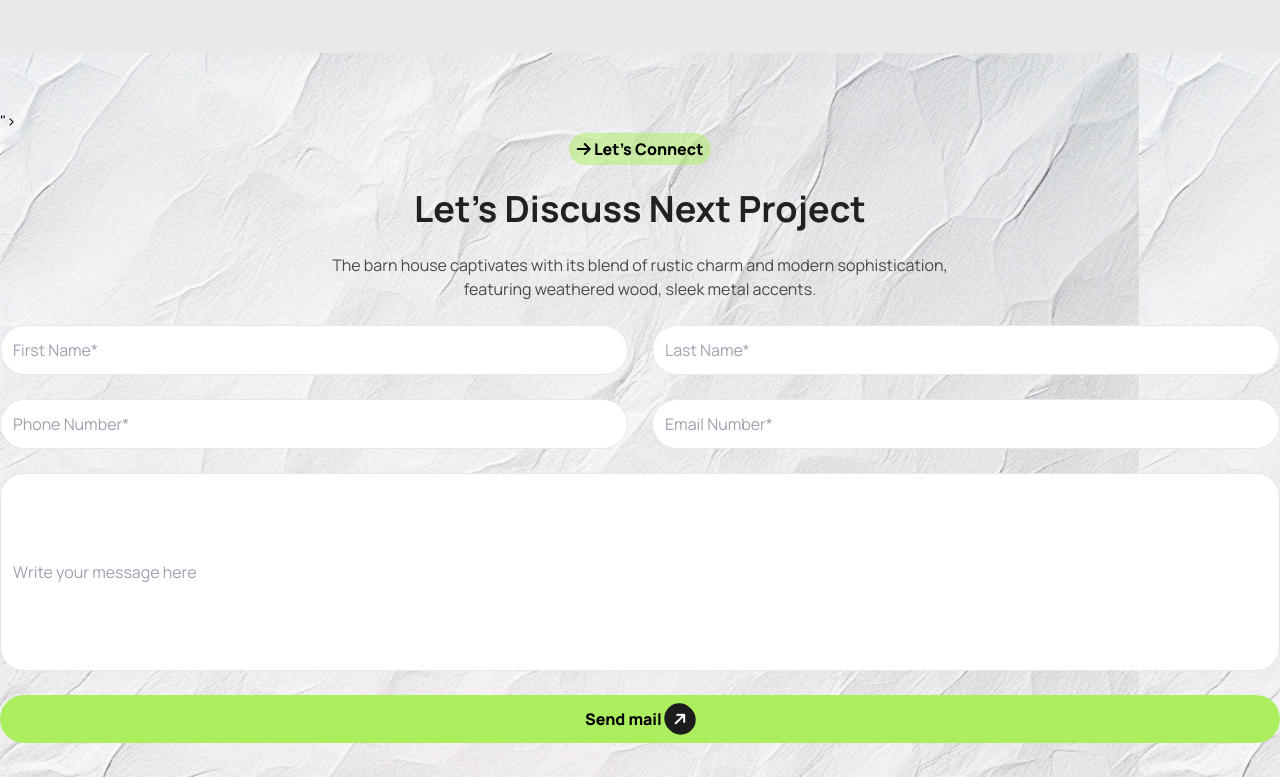
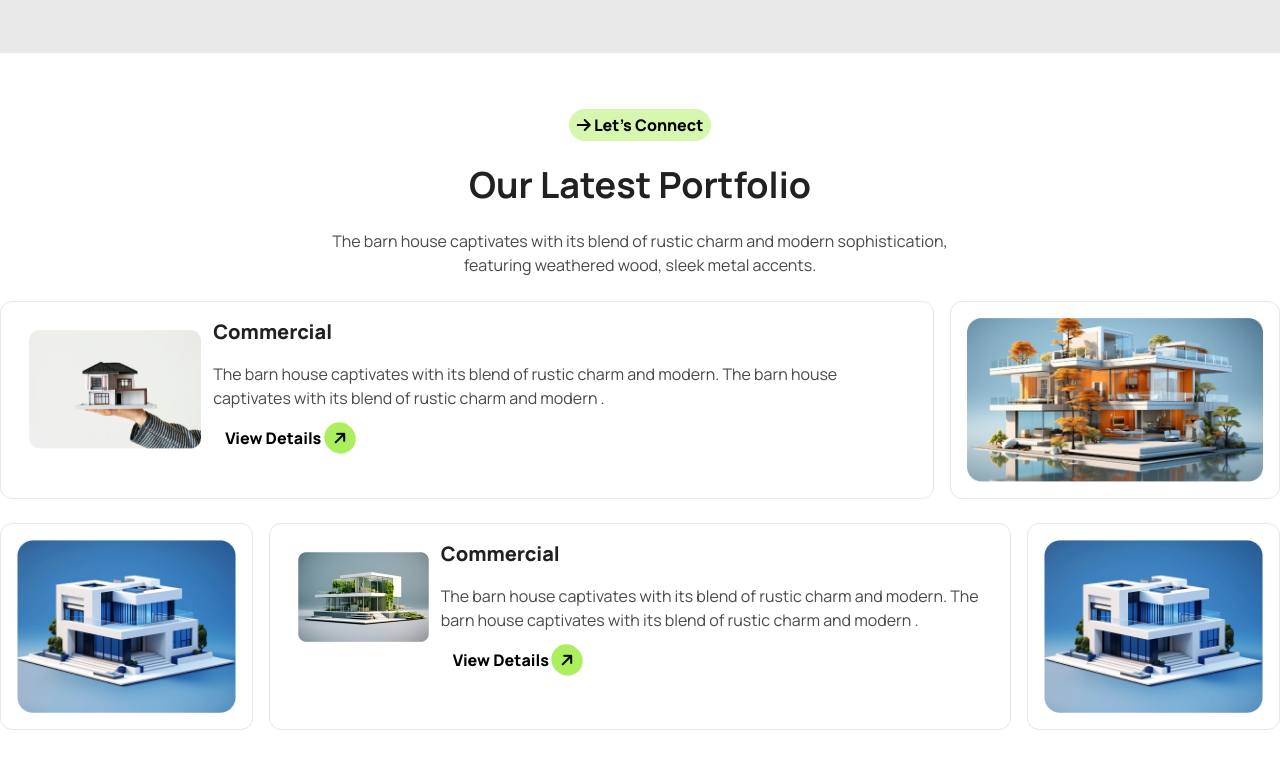
Before and after one commit to AzaxFard/Rinterio-Website, a plain HTML site: page index.html in a window 1280 px wide. Shown: the part 1963-2740 px from the top of the page. Drawn offline with nearby package versions, Linux system fonts and the light colour scheme.

Commit message:
latest portfolio section added

```diff
--- a/index.html
+++ b/index.html
@@ -122,11 +122,55 @@
             </div>
          </section>
          <!-- latest portfolio section -->
-         <section>
+         <section class="mx-auto py-14 gap-9 bg-white">
+            <div class="text-center">
+                <button class="bg-[#ABEF5F] bg-opacity-50 rounded-2xl py-1 px-2 font-extrabold mb-6"><i class="fa-solid fa-arrow-right"></i> Let’s Connect</button>
+                <h3 class="text-4xl font-bold mb-6 text-[#212121]">Our Latest Portfolio</h3>
+                <p class="mb-6 text-[#494949]">The barn house captivates with its blend of rustic charm and modern sophistication, <br> featuring weathered wood, sleek metal accents.</p>
+            </div>
+            <!-- cards container1 -->
+            <div class="max-w-screen-xl mx-auto flex gap-4 mb-6">
+            <!-- card1 -->
+            <div class="flex p-4 border rounded-xl w-4/5">
+                <div>
+                    <img class="p-3" src="Images/img1.png" alt="">
+                </div>
+                <div>
+                    <h5 class="font-extrabold text-xl text-[#212121] mb-4">Commercial</h5>
+                    <p class="text-[#494949]">The barn house captivates with its blend of rustic charm and modern. The barn house captivates with its blend of rustic charm and modern .</p>
+                    <button class="rounded-full p-3 font-extrabold">View Details <i class="fa-solid fa-arrow-right p-2 -rotate-45 bg-[#ABEF5F] rounded-full"></i></button>
+                </div>
+            </div>
+                <!-- card2 -->
+                <div class="p-4 border rounded-xl">
+                    <img class="" src="Images/img2.png" alt="">
+                </div>
+            </div>
+            <!-- card container2 -->
+            <div class="max-w-screen-xl mx-auto flex gap-4">
+                <!-- card3 -->
+                <div class="p-4 border rounded-xl">
+                    <img src="Images/img3.png" alt="">
+                </div>
+                <!-- card4 -->
+                <div class="flex p-4 border rounded-xl w-3/5">
+                    <div>
+                        <img class="p-3" src="Images/img4.png" alt="">
+                    </div>
+                    <div>
+                        <h5 class="font-extrabold text-xl text-[#212121] mb-4">Commercial</h5>
+                        <p class="text-[#494949]">The barn house captivates with its blend of rustic charm and modern. The barn house captivates with its blend of rustic charm and modern .</p>
+                        <button class="rounded-full p-3 font-extrabold">View Details <i class="fa-solid fa-arrow-right p-2 -rotate-45 bg-[#ABEF5F] rounded-full"></i></button>
+                    </div>
+                </div>
+                <!-- card5 -->
+                <div class="p-4 border rounded-xl">
+                    <img src="Images/img3.png" alt="">
+                </div>
+            </div>
          </section>
          <!-- next project section -->
           <section class="mx-auto py-14 gap-9 bg-[url('/images/bg.jpg')]">
-            ">
             <div class="text-center">
                 <button class="bg-[#ABEF5F] bg-opacity-50 rounded-2xl py-1 px-2 font-extrabold mb-6"><i class="fa-solid fa-arrow-right"></i> Let’s Connect</button>
                 <h3 class="text-4xl font-bold mb-6 text-[#212121]">Let’s Discuss Next Project</h3>
--- a/tailwind.config.js
+++ b/tailwind.config.js
@@ -2,10 +2,7 @@
 module.exports = {
     content: ["./src/**/*.{html,js}"],
     theme: {
-      extend: {
-        backgroundImage: {
-          'footer-bg': "url('/Images/bg.jpg')"
-      },
+      extend: {},
     },
     plugins: [],
   }
```
